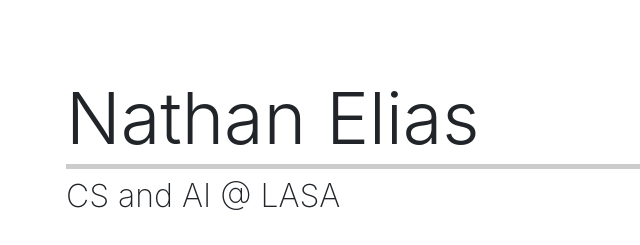
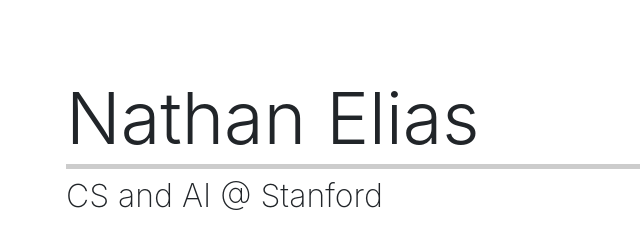
Before and after one commit to Nathan575/nathan575.github.io, a plain HTML site: page index.html in a window 1280 px wide. Shown: the top 245 px of the page, 19-659 px from the left. Drawn offline with nearby package versions, Linux system fonts and the light colour scheme; some icons are missing.

Commit message:
Update index.html

```diff
--- a/index.html
+++ b/index.html
@@ -25,7 +25,7 @@
 
   <div class="subtitle">
     <h1 class="header1"> Nathan Elias</h1>
-    <h2 class = "header3">CS and AI @ LASA</h2>
+    <h2 class = "header3">CS and AI @ Stanford</h2>
   </div>
   <br>
   <div class=row>
```
